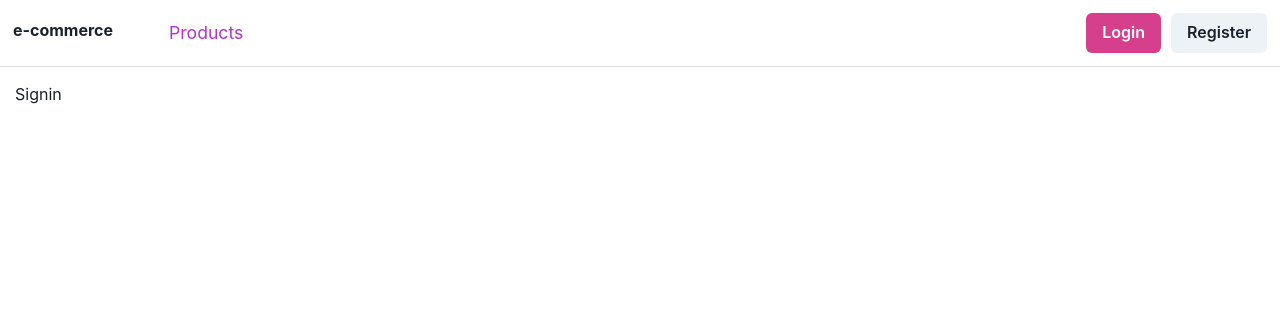
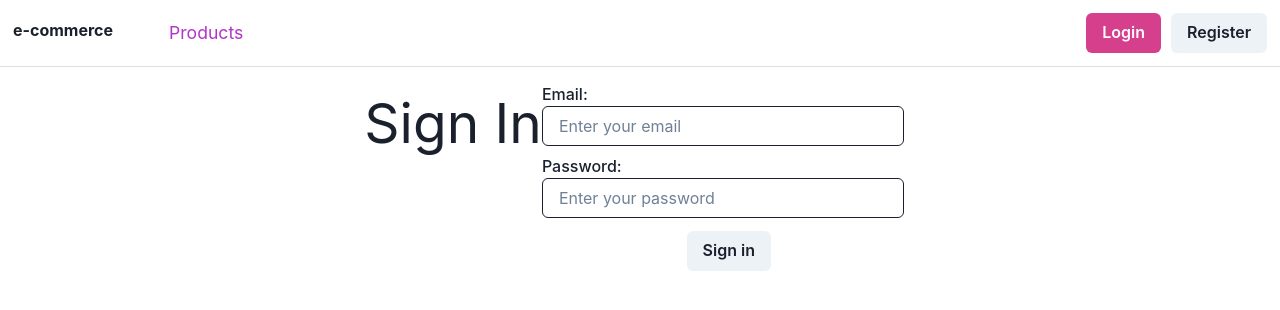
Before and after one commit to HalitCam/e-commerce, a React (Create React App) app: page /signin in a window 1280 px wide. Shown: the top 310 px of the page. Built offline with nearby package versions, Linux system fonts and the light colour scheme.

Commit message:
for signin page is beimg constructed

```diff
--- a/src/pages/Auth/Signin/index.js
+++ b/src/pages/Auth/Signin/index.js
@@ -1,9 +1,31 @@
 import React from 'react';
+import { Text, Button, Flex, Box, Input, FormLabel } from '@chakra-ui/react';
+import { Formik } from 'formik';
+
 
 const Signin = () => {
     return (
         <div>
-            Signin
+            <Formik>
+                <Flex justifyContent="center" textAlign="center" >
+                    <Box >
+                        <Text fontSize="55px"> Sign In</Text>
+                    </Box>
+                    <Box>
+                        <form>
+                            <FormLabel> Email:
+                            <Input placeholder='Enter your email'/>
+                            </FormLabel>
+                            <FormLabel> Password:
+                            <Input placeholder='Enter your password'/>
+                            </FormLabel>
+                            <Button mt="5px">Sign in</Button>
+                        </form>
+                    </Box>
+
+                </Flex>
+            </Formik>
+
         </div>
     );
 }
```
Also changed, not shown: src/pages/Auth/Signin/validation.js (added), 2 other files (tests, documents, lock files or other folders).
